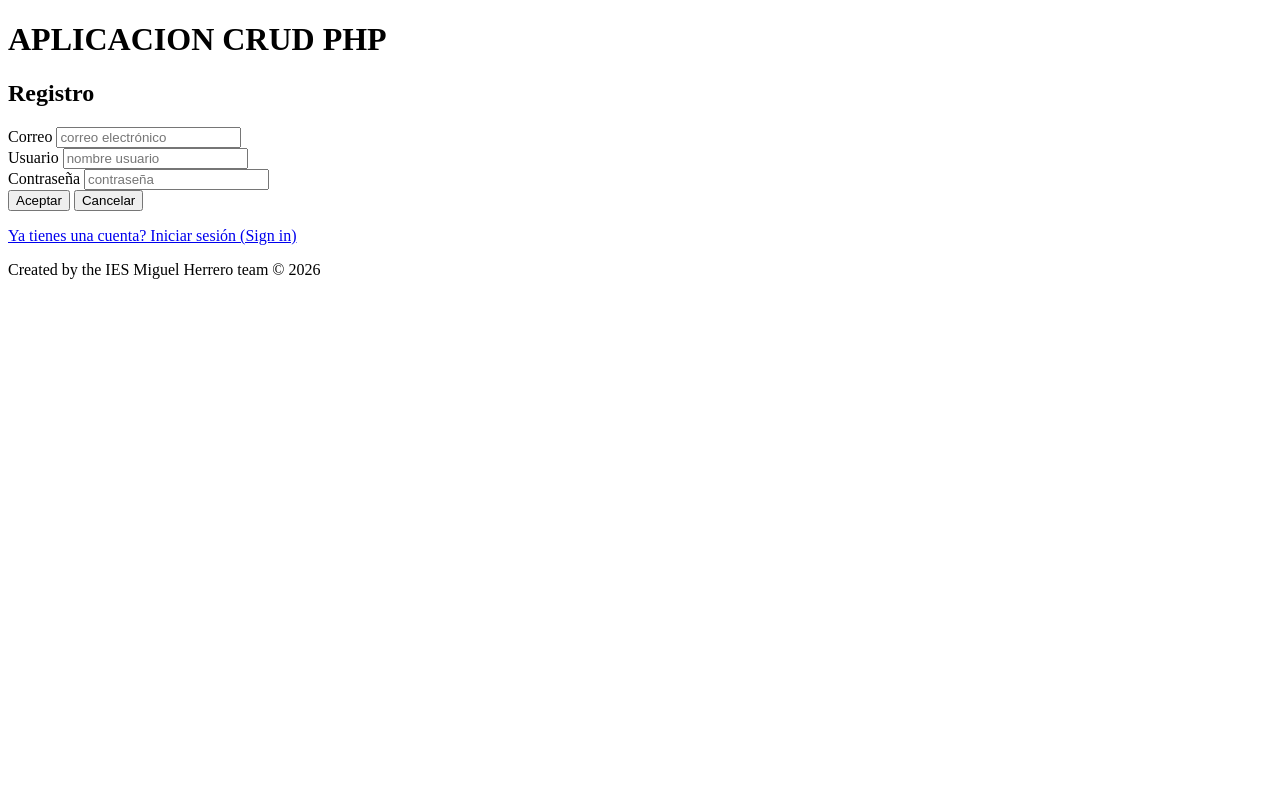
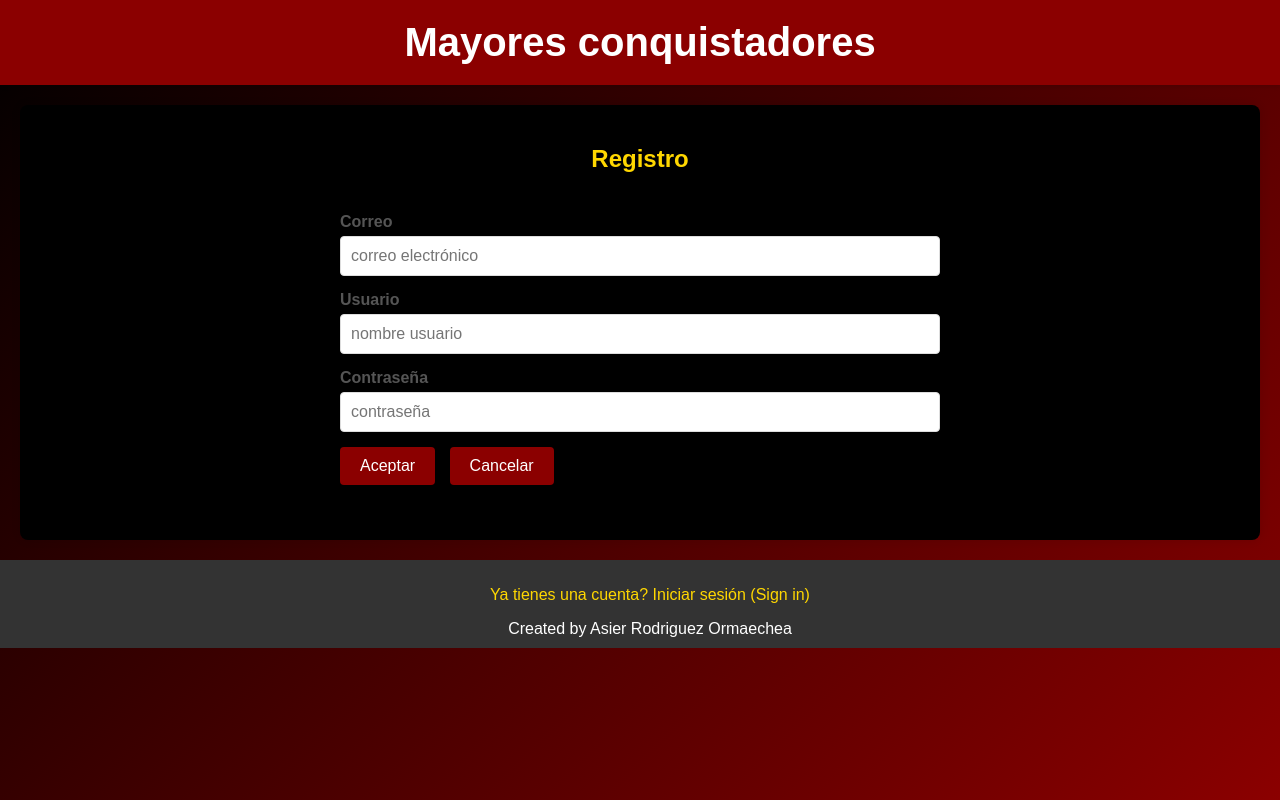
Before and after one commit to AsierRodriguezO/Actividad61-aplicacion-php-desarrollo, a PHP site: page /registro.php in a window 1280 px wide. Run offline with PHP 8.4, Linux system fonts and the light colour scheme.

Commit message:
php realizado

```diff
--- a/sql/database.sql
+++ b/sql/database.sql
@@ -23,7 +23,7 @@ CREATE TABLE conquistadores (
 
 
 INSERT INTO usuarios (nombre_usuario, contrasena, correo) VALUES
-('asier2005', 'password123', 'asier.rodriguez@example.com'),
+('asier2005', 'usuario@1', 'asier@conquistador.com'),
 ('conquistador_master', 'securepass456', 'master@conquistadores.com'),
 ('historia_fan', 'history2024', 'historia.fan@email.com'),
 ('alejandro_fan', 'macedonia323', 'alexander@email.com'),
--- a/src/add.php
+++ b/src/add.php
@@ -12,11 +12,12 @@ if (!isset($_SESSION['username'])) {
     <meta charset="UTF-8">
     <meta name="viewport" content="width=device-width, initial-scale=1.0">
     <title>Altas</title>
+	<link rel="stylesheet" href="style.css">
 </head>
 <body>
 <div>
 	<header>
-		<h1>APLICACION CRUD PHP</h1>
+		<h1>Conquistadores</h1>
 	</header>
 	<main>
 	<h2>Alta</h2>
--- a/src/add_action.php
+++ b/src/add_action.php
@@ -9,6 +9,7 @@ include_once("config.php");
 	<meta charset="UTF-8">
 	<meta name="viewport" content="width=device-width, initial-scale=1">
 	<title>Altas</title>
+	<link rel="stylesheet" href="style.css">
 </head>
 <body>
 <div>
--- a/src/delete.php
+++ b/src/delete.php
@@ -9,6 +9,7 @@ include("config.php");
     <meta charset="UTF-8">
     <meta name="viewport" content="width=device-width, initial-scale=1.0">
     <title>Bajas</title>
+	<link rel="stylesheet" href="style.css">
 </head>
 <body>
 <div>
--- a/src/edit.php
+++ b/src/edit.php
@@ -17,6 +17,7 @@ if (!isset($_SESSION['username'])) {
 	<meta charset="UTF-8">
 	<meta name="viewport" content="width=device-width, initial-scale=1">
 	<title>Modificaciones</title>
+	<link rel="stylesheet" href="style.css">
 </head>
 <body>
 <div>
--- a/src/edit_action.php
+++ b/src/edit_action.php
@@ -9,6 +9,7 @@ include_once("config.php");
 	<meta charset="UTF-8">
 	<meta name="viewport" content="width=device-width, initial-scale=1">
 	<title>Modificaciones</title>
+	<link rel="stylesheet" href="style.css">
 </head>
 <body>
 <div>
--- a/src/index.php
+++ b/src/index.php
@@ -14,11 +14,12 @@ include_once("config.php");
 	<meta charset="UTF-8">
 	<meta name="viewport" content="width=device-width, initial-scale=1">
 	<title>CRUD PHP</title>
+	<link rel="stylesheet" href="style.css">
 </head>
 <body>
 <div>
 	<header>
-		<h1>APLICACION CRUD VANILLA PHP</h1>
+		<h1>Conquistadores</h1>
 	</header>
 
 	<main>
--- a/src/registro.php
+++ b/src/registro.php
@@ -5,11 +5,12 @@
     <meta charset="UTF-8">
     <meta name="viewport" content="width=device-width, initial-scale=1.0">
     <title>Registro</title>
+	<link rel="stylesheet" href="style.css">
 </head>
 <body>
 <div>
 	<header>
-		<h1>APLICACION CRUD PHP</h1>
+		<h1>Mayores conquistadores</h1>
 	</header>
 	<main>
 	<h2>Registro</h2>
@@ -37,7 +38,7 @@
 	</main>
 	<footer>
 	<p><a href="login.php">Ya tienes una cuenta? Iniciar sesión (Sign in)</a></p>
-	Created by the IES Miguel Herrero team &copy; 2026
+	Created by Asier Rodriguez Ormaechea
   	</footer>
 </div>
 </body>
--- a/src/registro_action.php
+++ b/src/registro_action.php
@@ -9,6 +9,7 @@ include_once("config.php");
 	<meta charset="UTF-8">
 	<meta name="viewport" content="width=device-width, initial-scale=1">
 	<title>Registro</title>
+	<link rel="stylesheet" href="style.css">
 </head>
 <body>
 	<header>
--- /dev/null
+++ b/src/style.css
@@ -0,0 +1,183 @@
+/* Estilos para la aplicación CRUD PHP */
+
+body {
+    font-family: 'Arial', sans-serif;
+    background: linear-gradient(135deg, #000000 0%, #8B0000 100%);
+    margin: 0;
+    padding: 0;
+    color: #FFD700;
+    min-height: 100vh;
+    display: flex;
+    flex-direction: column;
+}
+
+header {
+    background-color: #8B0000;
+    color: white;
+    text-align: center;
+    padding: 20px;
+    box-shadow: 0 2px 4px rgba(0,0,0,0.1);
+}
+
+header h1 {
+    margin: 0;
+    font-size: 2.5em;
+}
+
+main {
+    flex: 1;
+    padding: 20px;
+    max-width: 1200px;
+    margin: 0 auto;
+    background-color: #000000;
+    border-radius: 8px;
+    box-shadow: 0 0 10px rgba(0,0,0,0.1);
+    margin-top: 20px;
+    margin-bottom: 20px;
+}
+
+h2 {
+    color: #FFD700;
+    text-align: center;
+    margin-bottom: 20px;
+}
+
+form {
+    max-width: 600px;
+    margin: 0 auto;
+    background-color: #000000;
+    padding: 20px;
+    border-radius: 8px;
+    box-shadow: 0 0 5px rgba(0,0,0,0.1);
+}
+
+div {
+    margin-bottom: 15px;
+}
+
+label {
+    display: block;
+    margin-bottom: 5px;
+    font-weight: bold;
+    color: #555;
+}
+
+input[type="text"],
+input[type="email"],
+input[type="password"],
+input[type="number"],
+textarea,
+select {
+    width: 100%;
+    padding: 10px;
+    border: 1px solid #ddd;
+    border-radius: 4px;
+    box-sizing: border-box;
+    font-size: 16px;
+}
+
+input[type="text"]:hover,
+input[type="email"]:hover,
+input[type="password"]:hover,
+input[type="number"]:hover,
+textarea:hover,
+select:hover {
+    background-color: #333;
+    color: #FFD700;
+}
+
+button {
+    background-color: #8B0000;
+    color: white;
+    padding: 10px 20px;
+    border: none;
+    border-radius: 4px;
+    cursor: pointer;
+    font-size: 16px;
+    margin-right: 10px;
+}
+
+button:hover {
+    background-color: #660000;
+}
+
+table {
+    width: 100%;
+    border-collapse: collapse;
+    margin-top: 20px;
+    background-color: #000000;
+}
+
+th, td {
+    padding: 12px;
+    text-align: left;
+    border-bottom: 1px solid #ddd;
+}
+
+th {
+    background-color: #8B0000;
+    color: white;
+}
+
+tr:hover {
+    background-color: #333;
+}
+
+a {
+    color: #FFD700;
+    text-decoration: none;
+}
+
+a:hover {
+    text-decoration: underline;
+}
+
+footer {
+    background-color: #333;
+    color: white;
+    text-align: center;
+    padding: 10px;
+    position: relative;
+    bottom: 0;
+    width: 100%;
+}
+
+.error {
+    color: #d32f2f;
+    background-color: #ffebee;
+    padding: 10px;
+    border-radius: 4px;
+    margin-bottom: 15px;
+}
+
+.success {
+    color: #388e3c;
+    background-color: #e8f5e8;
+    padding: 10px;
+    border-radius: 4px;
+    margin-bottom: 15px;
+}
+
+.welcome {
+    text-align: center;
+    margin-bottom: 20px;
+    font-size: 1.2em;
+}
+
+.actions {
+    text-align: center;
+    margin-bottom: 20px;
+}
+
+.actions a {
+    display: inline-block;
+    background-color: #8B0000;
+    color: white;
+    padding: 10px 20px;
+    border-radius: 4px;
+    margin: 0 10px;
+}
+
+.actions a:hover {
+    background-color: #660000;
+}
```
Also changed, not shown: src/home.php (+6 -5 lines), src/login.php (+4 -3 lines), README.md.
